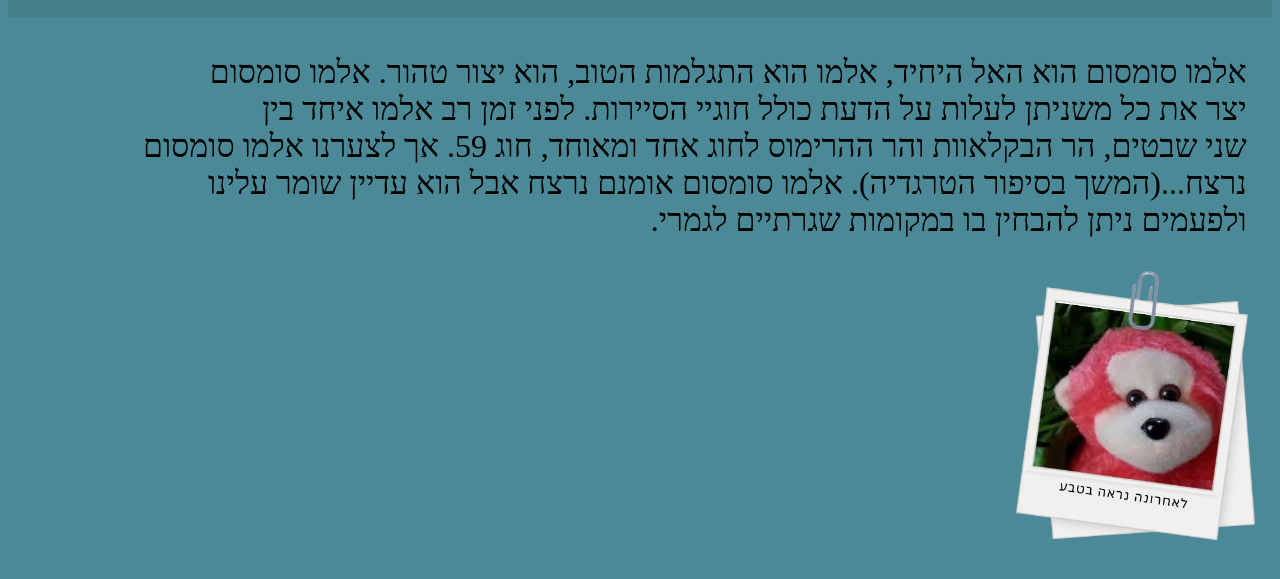
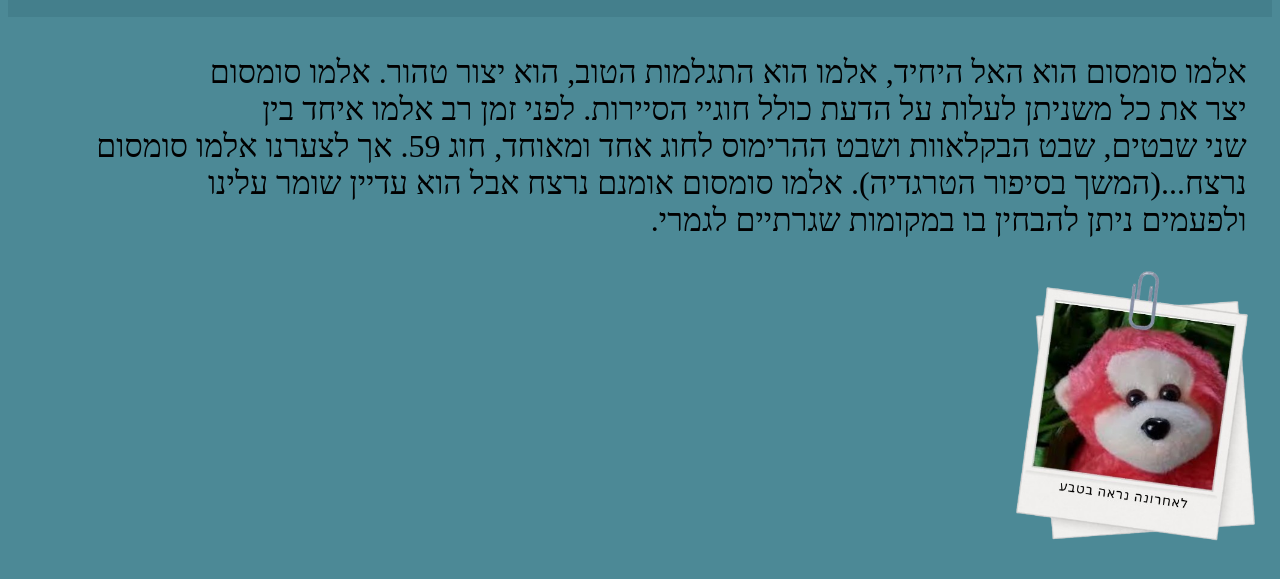
Before and after one commit to yotam-f/elmo, a plain HTML site: page elmo.html in a window 1280 px wide. Shown: the part 69-648 px from the top of the page. Drawn offline with Linux system fonts and the light colour scheme.

Commit message:
elmo.html

```diff
--- a/elmo.html
+++ b/elmo.html
@@ -19,7 +19,7 @@
 
 <p class="about_elmo">
 
-    אלמו סומסום הוא האל היחיד, אלמו הוא התגלמות הטוב, הוא יצור טהור. אלמו סומסום<br>  יצר את כל משניתן לעלות על הדעת כולל חוגיי הסיירות. לפני זמן רב אלמו איחד בין<br> שני שבטים, הר הבקלאוות והר ההרימוס לחוג אחד ומאוחד, חוג 59. אך לצערנו אלמו סומסום <br> נרצח...(המשך בסיפור הטרגדיה). אלמו סומסום אומנם נרצח אבל הוא עדיין שומר עלינו <br> .ולפעמים ניתן להבחין בו במקומות שגרתיים לגמרי
+    אלמו סומסום הוא האל היחיד, אלמו הוא התגלמות הטוב, הוא יצור טהור. אלמו סומסום<br>  יצר את כל משניתן לעלות על הדעת כולל חוגיי הסיירות. לפני זמן רב אלמו איחד בין<br> שני שבטים, שבט הבקלאוות ושבט ההרימוס לחוג אחד ומאוחד, חוג 59. אך לצערנו אלמו סומסום <br> נרצח...(המשך בסיפור הטרגדיה). אלמו סומסום אומנם נרצח אבל הוא עדיין שומר עלינו <br> .ולפעמים ניתן להבחין בו במקומות שגרתיים לגמרי
 
 </p>
 
```
